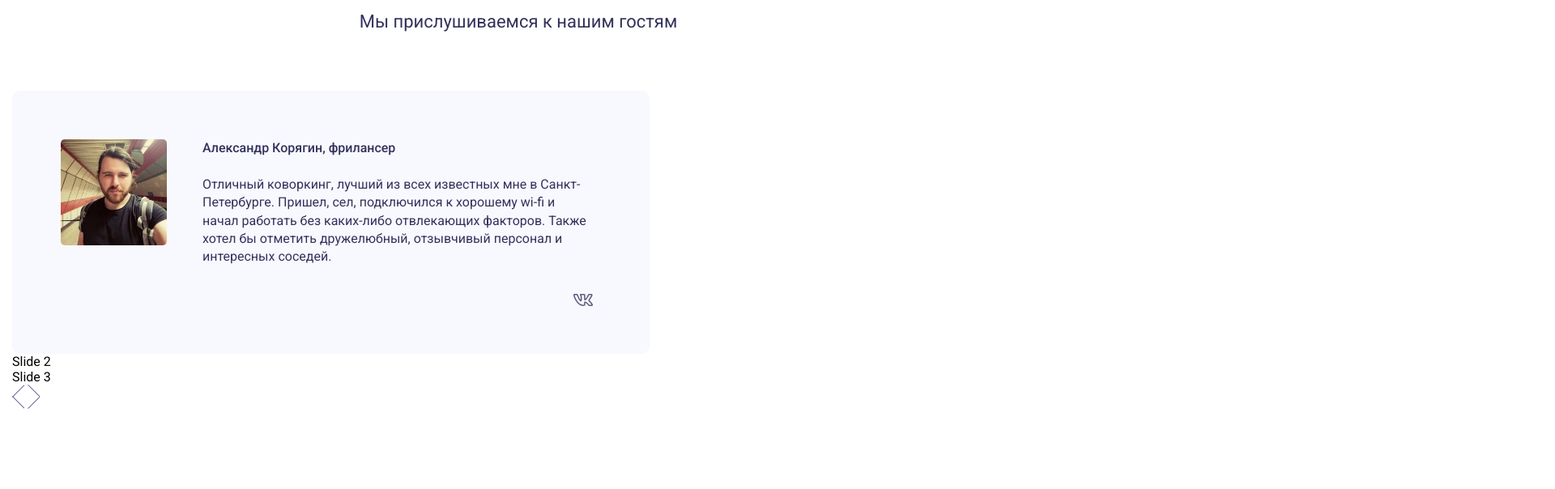
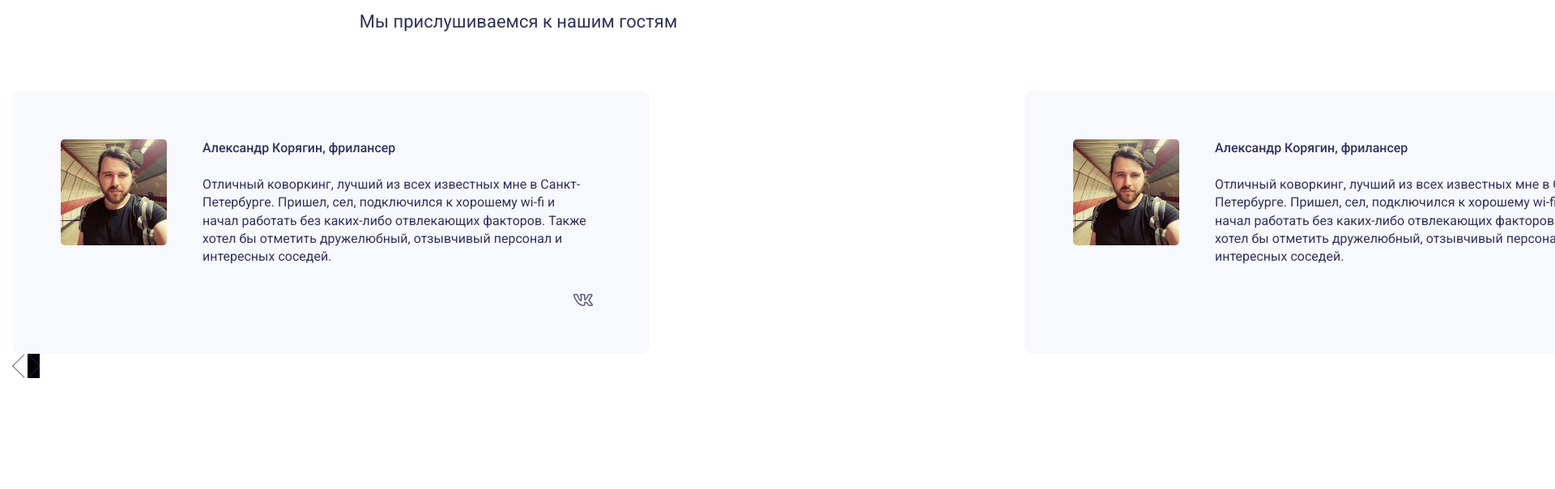
Before and after one commit to webdesignmind/project_space, a website: page src/index.html in a window 1280 px wide. Shown: the part 4432-5036 px from the top of the page at 81% size, 1920 px wide, since content can reach past the window. Drawn offline with nearby package versions, Linux system fonts and the light colour scheme.

Commit message:
added some fix

```diff
--- a/package.json
+++ b/package.json
@@ -1,5 +1,5 @@
 {
-  "name": "project_space",
+  "name": "project-space",
   "version": "1.0.0",
   "description": "Landing Page fore coworking Space",
   "main": "index.js",
@@ -17,7 +17,7 @@
   },
   "homepage": "https://github.com/webdesignmind/project_space#readme",
   "devDependencies": {
-    "browser-sync": "^2.26.14",
+    "browser-sync": "^2.27.5",
     "gulp": "^4.0.2",
     "gulp-sass": "^5.0.0"
   },
--- a/src/index.html
+++ b/src/index.html
@@ -315,10 +315,75 @@
       <p class="subtitle">Мы прислушиваемся к нашим гостям</p>
 
       <!-- Slider main container -->
+      <div class="swiper-container">
+        <!-- Additional required wrapper -->
+        <div class="swiper-wrapper">
+          <!-- Slides -->
+          <div class="swiper-slide">
+            <div class="review-container">
+              <img src="img/1920/avatar-1.png" alt="photo alex koryagin" class="review-avatar">
+              <div class="review-txt">
+                <p class="review-txt__name">Александр Корягин, фрилансер</p>
+                <p class="review-txt__text">
+                  Отличный коворкинг, лучший из всех известных мне
+                  в Санкт-Петербурге. Пришел, сел, подключился к хорошему wi-fi и начал работать без каких-либо
+                  отвлекающих факторов.
+                  Также хотел бы отметить дружелюбный, отзывчивый персонал и интересных соседей.
+                </p>
+              </div>
+              <a href="https://vk.com/" class="review-social">
+                <img src="img/1920/VK.svg" alt="icon vk" class="review-social__img"></img>
+              </a>
+            </div>
+          </div>
+
+          <div class="swiper-slide">
+            <div class="review-container">
+              <img src="img/1920/avatar-1.png" alt="photo alex koryagin" class="review-avatar">
+              <div class="review-txt">
+                <p class="review-txt__name">Александр Корягин, фрилансер</p>
+                <p class="review-txt__text">
+                  Отличный коворкинг, лучший из всех известных мне
+                  в Санкт-Петербурге. Пришел, сел, подключился к хорошему wi-fi и начал работать без каких-либо
+                  отвлекающих факторов.
+                  Также хотел бы отметить дружелюбный, отзывчивый персонал и интересных соседей.
+                </p>
+              </div>
+              <a href="https://vk.com/" class="review-social">
+                <img src="img/1920/VK.svg" alt="icon vk" class="review-social__img"></img>
+              </a>
+            </div>
+          </div>
+
+          <div class="swiper-slide">
+            <div class="review-container">
+              <img src="img/1920/avatar-1.png" alt="photo alex koryagin" class="review-avatar">
+              <div class="review-txt">
+                <p class="review-txt__name">Александр Корягин, фрилансер</p>
+                <p class="review-txt__text">
+                  Отличный коворкинг, лучший из всех известных мне
+                  в Санкт-Петербурге. Пришел, сел, подключился к хорошему wi-fi и начал работать без каких-либо
+                  отвлекающих факторов.
+                  Также хотел бы отметить дружелюбный, отзывчивый персонал и интересных соседей.
+                </p>
+              </div>
+              <a href="https://vk.com/" class="review-social">
+                <img src="img/1920/VK.svg" alt="icon vk" class="review-social__img"></img>
+              </a>
+            </div>
+          </div>
+        </div>
+        <!-- If we need pagination -->
+        <div class="review-swiper__pagination"></div>
+
+        <!-- If we need navigation buttons -->
+        <button class="review-swiper__button--prev"></button>
+        <button class="review-swiper__button--next"></button>
+
+
+        <!-- Slider main container
       <div class="review-swiper__container">
-        <!-- Additional required wrapper -->
         <div class="review-swiper__wrapper">
-          <!-- Slides -->
           <div class="review-swiper__slide">
             <div class="review-container">
               <img src="img/1920/avatar-1.png" alt="photo alex koryagin" class="review-avatar">
@@ -335,21 +400,19 @@
                 <img src="img/1920/VK.svg" alt="icon vk" class="review-social__img"></img>
               </a>
             </div>
-            <!-- /.review-container -->
           </div>
           <div class="review-swiper__slide">Slide 2</div>
           <div class="review-swiper__slide">Slide 3</div>
         </div>
-        <!-- If we need pagination -->
         <div class="review-swiper__pagination"></div>
 
-        <!-- If we need navigation buttons -->
+
         <button class="review-swiper__button-prev"></button>
         <button class="review-swiper__button-next"></button>
 
       </div>
-    </div>
-    <!-- /.container -->
+    </div> -->
+        <!-- /.container -->
   </section>
   <!-- /.review -->
 
--- a/src/js/main.js
+++ b/src/js/main.js
@@ -1,4 +1,4 @@
-const swiper = new Swiper(".review-swiper__container", {
+const swiper = new Swiper(".swiper-container", {
   // Optional parameters
   direction: "horizontal",
   loop: true,
@@ -10,7 +10,7 @@ const swiper = new Swiper(".review-swiper__container", {
 
   // Navigation arrows
   navigation: {
-    nextEl: ".review-swiper__button-next",
-    prevEl: ".review-swiper__button-prev",
+    nextEl: ".review-swiper__button--prev",
+    prevEl: ".review-swiper__button--next",
   },
 });
--- a/src/sass/blocks/_review.sass
+++ b/src/sass/blocks/_review.sass
@@ -37,18 +37,35 @@
     bottom: 55px
 
   &-swiper
+    &-slide
+    &__pagination
+      position: absolute
+      z-index: 10
+      left: 50%
+      right: 50%
+      bottom: 20px
     &__button
-      &-prev
+      &--prev
+        padding: 0
+        z-index: 99
         width: 15px
         height: 30px
         background: url('../../src/img/1920/1920/left.svg')
         cursor: pointer
         border: none
         background-color: none
-      &-next
+        background-repeat: no-repeat
+      &--next
+        padding: 0
+        z-index: 99
         width: 15px
         height: 30px
         background: url('../../src/img/1920/1920/right.svg')
         cursor: pointer
         border: none
-        background-color: none
+        background-color: black
+        background-repeat: no-repeat
+
+  .swiper
+    &-slide
+      align-items: center
```
Also changed, not shown: css/style.css, 2 other files.
